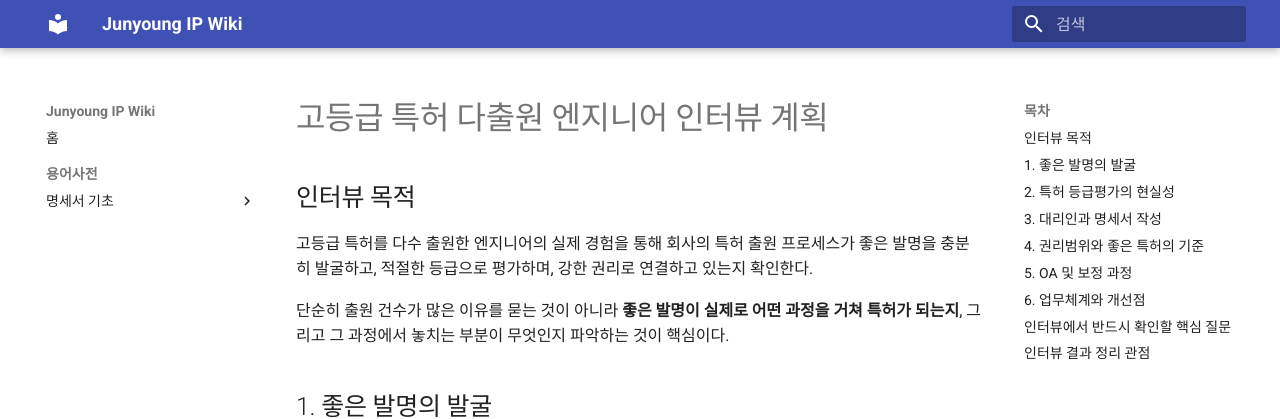
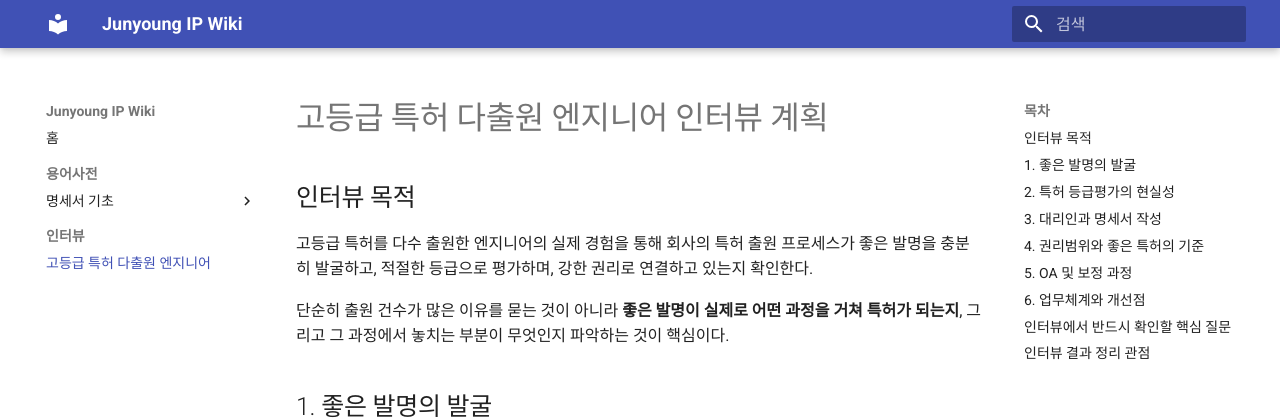
Before and after one commit to Seok-junyoung/IP-, an MkDocs documentation site: the page built from docs/interview/high-grade-patent-inventor-interview.md, in a window 1280 px wide. Shown: the top 419 px of the page. Built offline with MkDocs 1.6.1 and Material for MkDocs 9.7.7, drawn with Linux system fonts in a browser that asks for light colours.

Commit message:
Add interview section to wiki navigation

```diff
--- a/mkdocs.yml
+++ b/mkdocs.yml
@@ -16,6 +16,8 @@ nav:
   - 용어사전:
       - 명세서 기초:
           - 명세서의 구성과 역할: glossary/specification-basics.md
+  - 인터뷰:
+      - 고등급 특허 다출원 엔지니어: interview/high-grade-patent-inventor-interview.md
 
 plugins:
   - search:
```
